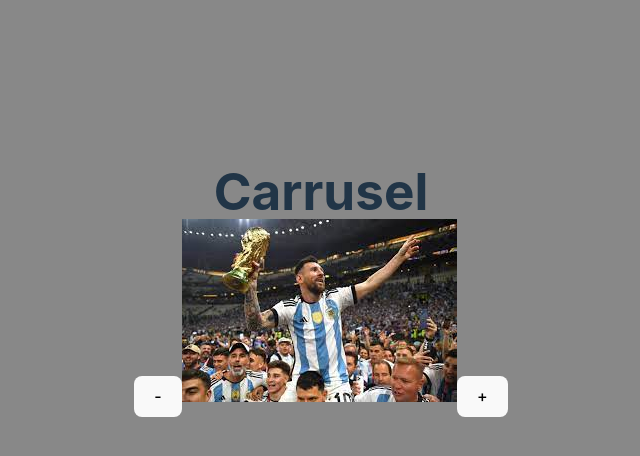
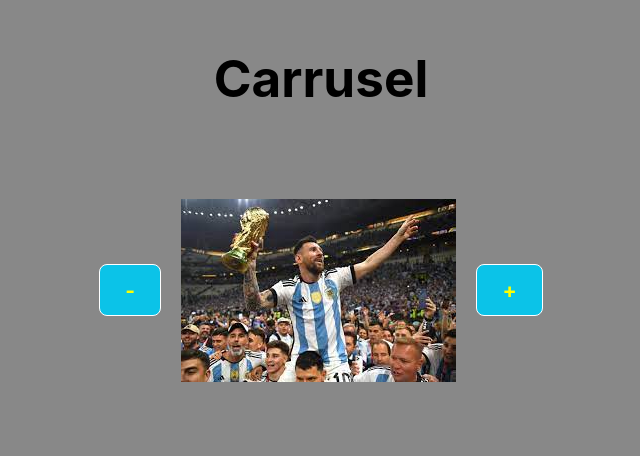
Before and after one commit to S-Grinblat/carrusel-imagenes, a React (Vite) app: page / in a window 1280 px wide. Shown: the part 110-566 px from the top of the page, without its empty margins (319-959 px from the left). Built offline with nearby package versions, Linux system fonts and the light colour scheme.

Commit message:
'cambios visuales'

```diff
--- a/src/App.tsx
+++ b/src/App.tsx
@@ -1,7 +1,6 @@
 import './App.css'
 import { Slider } from './Components/Slider'
 function App() {
-
 
   return (
     <>
--- a/src/Components/slider.css
+++ b/src/Components/slider.css
@@ -6,3 +6,30 @@
 body {
   background-color: #888;
 }
+.containerSlider {
+  display: flex;
+  justify-content: center;
+  align-items: center;
+  gap: 20px;
+}
+.title {
+  position: absolute;
+  top: 20%;
+  color: #000000;
+}
+.plus {
+  background-color: #0bc3e8;
+  border: 1px solid #fff;
+  color: #ffff00;
+  font-size: 21px;
+  font-weight: bold;
+  cursor: pointer;
+}
+.minus {
+  background-color: #0bc3e8;
+  border: 1px solid #fff;
+  color: #ffff00;
+  font-size: 21px;
+  font-weight: bold;
+  cursor: pointer;
+}
```
